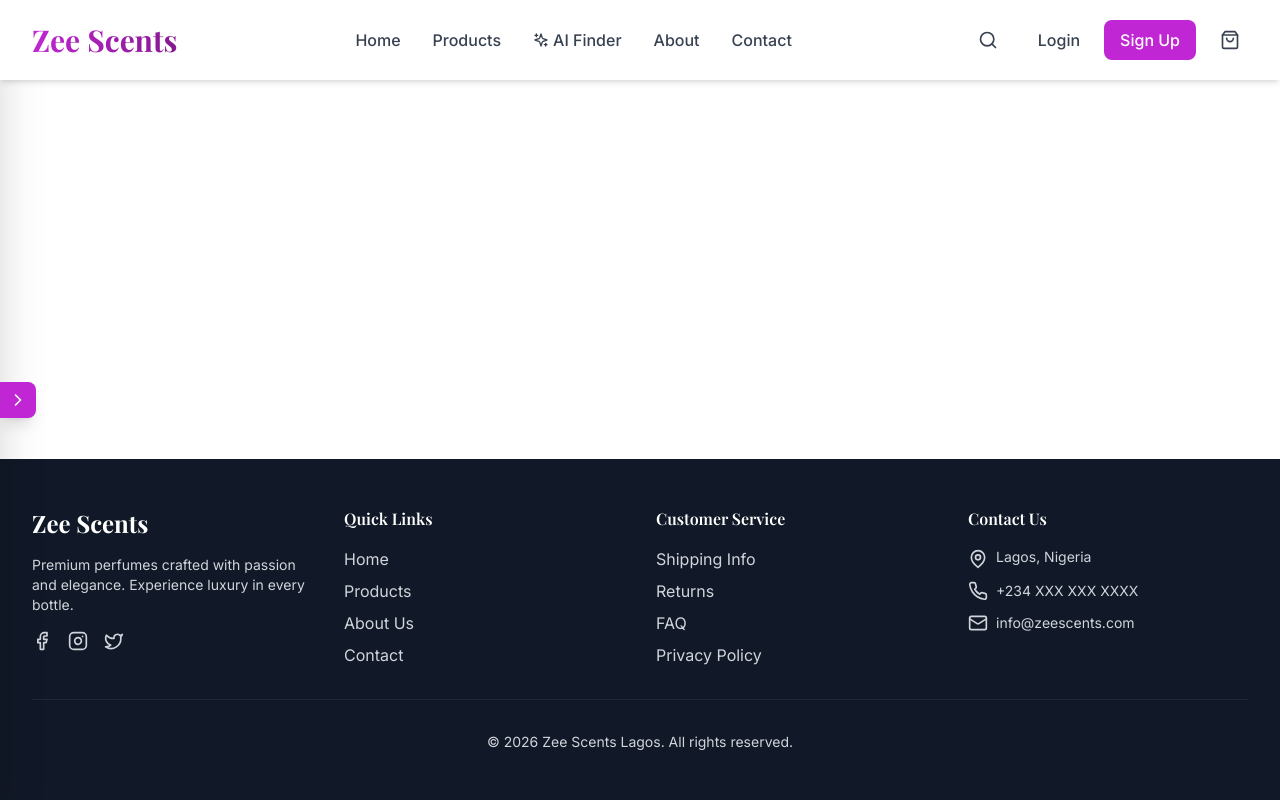
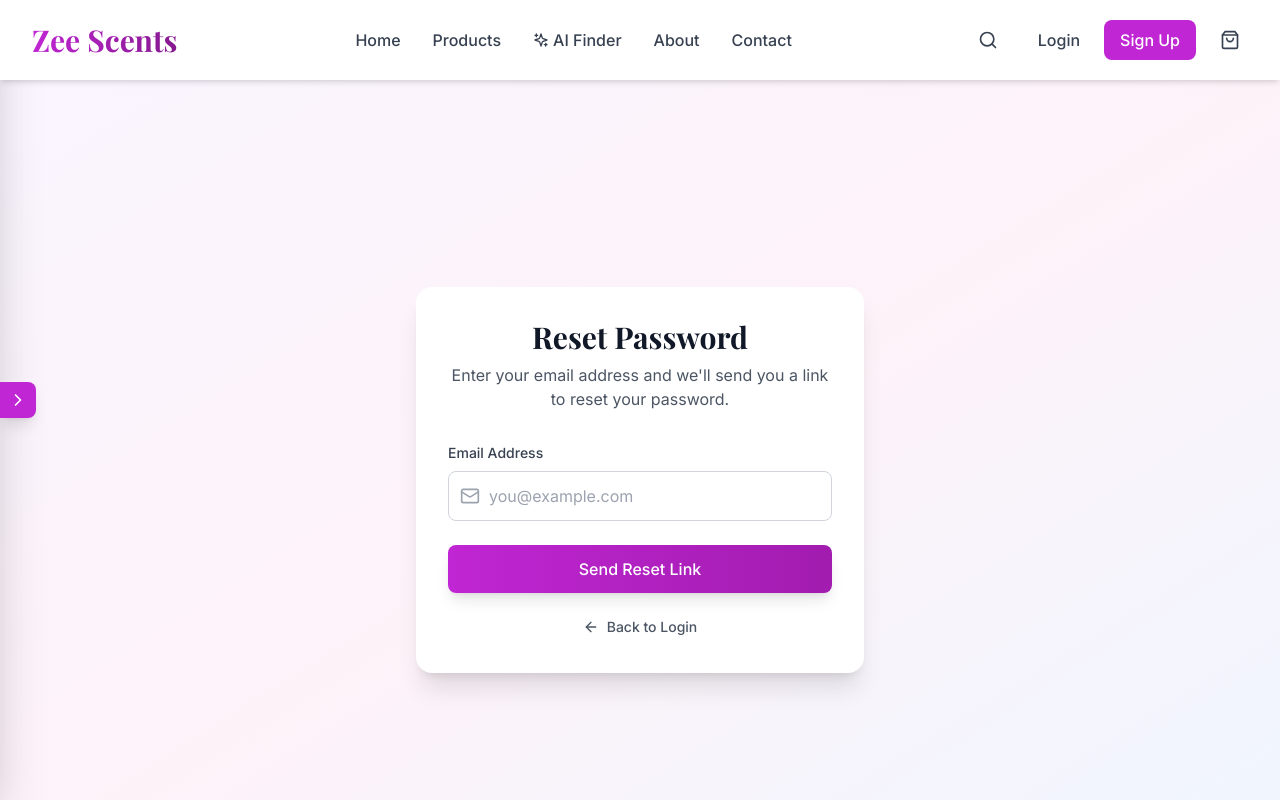
Before and after one commit to AlexD-Great/zee_scentslagos, a React (Vite) app: page /forgot-password in a window 1280 px wide. Shown: the top 800 px of the page. Built offline with nearby package versions, Linux system fonts and the light colour scheme; no server answers.

Commit message:
Forgot password logic and google auth fixed

```diff
--- a/src/App.jsx
+++ b/src/App.jsx
@@ -19,6 +19,7 @@ import Checkout from './pages/Checkout'
 import CheckoutSuccess from './pages/CheckoutSuccess'
 import Wishlist from './pages/Wishlist'
 import Dashboard from './pages/Dashboard'
+import ForgotPassword from './pages/ForgotPassword'
 
 function App() {
   return (
@@ -68,6 +69,7 @@ function App() {
             <Route path="/wishlist" element={<Wishlist />} />
             <Route path="/crypto-payment" element={<CryptoPayment />} />
             <Route path="/dashboard" element={<Dashboard />} />
+            <Route path="/forgot-password" element={<ForgotPassword />} />
           </Routes>
         </main>
         <Footer />
--- /dev/null
+++ b/src/pages/ForgotPassword.jsx
@@ -0,0 +1,96 @@
+import { useState } from 'react'
+import { Link } from 'react-router-dom'
+import { Mail, Loader, ArrowLeft } from 'lucide-react'
+import useAuthStore from '../store/useAuthStore'
+
+const ForgotPassword = () => {
+    const { forgotPassword, loading } = useAuthStore()
+    const [email, setEmail] = useState('')
+    const [submitted, setSubmitted] = useState(false)
+
+    const handleSubmit = async (e) => {
+        e.preventDefault()
+        if (!email) return
+
+        const success = await forgotPassword(email)
+        if (success) {
+            setSubmitted(true)
+        }
+    }
+
+    return (
+        <div className="min-h-screen bg-gradient-to-br from-purple-50 via-pink-50 to-blue-50 flex items-center justify-center py-12 px-4 sm:px-6 lg:px-8">
+            <div className="max-w-md w-full">
+                <div className="bg-white rounded-2xl shadow-xl p-8">
+                    <div className="text-center mb-8">
+                        <h2 className="text-3xl font-serif font-bold text-gray-900 mb-2">
+                            Reset Password
+                        </h2>
+                        <p className="text-gray-600">
+                            Enter your email address and we'll send you a link to reset your password.
+                        </p>
+                    </div>
+
+                    {!submitted ? (
+                        <form onSubmit={handleSubmit} className="space-y-6">
+                            <div>
+                                <label htmlFor="email" className="block text-sm font-medium text-gray-700 mb-2">
+                                    Email Address
+                                </label>
+                                <div className="relative">
+                                    <Mail className="absolute left-3 top-1/2 transform -translate-y-1/2 text-gray-400 w-5 h-5" />
+                                    <input
+                                        id="email"
+                                        name="email"
+                                        type="email"
+                                        required
+                                        value={email}
+                                        onChange={(e) => setEmail(e.target.value)}
+                                        className="w-full pl-10 pr-4 py-3 border border-gray-300 rounded-lg focus:ring-2 focus:ring-primary-500 focus:border-transparent"
+                                        placeholder="you@example.com"
+                                    />
+                                </div>
+                            </div>
+
+                            <button
+                                type="submit"
+                                disabled={loading}
+                                className="btn-primary w-full flex items-center justify-center disabled:opacity-50 disabled:cursor-not-allowed"
+                            >
+                                {loading ? (
+                                    <>
+                                        <Loader className="w-5 h-5 mr-2 animate-spin" />
+                                        Sending Link...
+                                    </>
+                                ) : (
+                                    'Send Reset Link'
+                                )}
+                            </button>
+                        </form>
+                    ) : (
+                        <div className="text-center space-y-4">
+                            <div className="bg-green-50 text-green-800 p-4 rounded-lg">
+                                <p>Check your email for a link to reset your password. If it doesn't appear within a few minutes, check your spam folder.</p>
+                            </div>
+                            <button
+                                onClick={() => setSubmitted(false)}
+                                className="text-primary-600 hover:text-primary-500 font-medium"
+                            >
+                                Try using a different email
+                            </button>
+                        </div>
+                    )}
+
+                    <div className="mt-6 text-center">
+                        <Link to="/login" className="inline-flex items-center text-sm font-medium text-gray-600 hover:text-gray-900">
+                            <ArrowLeft className="w-4 h-4 mr-2" />
+                            Back to Login
+                        </Link>
+                    </div>
+                </div>
+            </div>
+        </div>
+    )
+}
+
+export default ForgotPassword
--- a/src/pages/Login.jsx
+++ b/src/pages/Login.jsx
@@ -143,23 +143,31 @@ const Login = () => {
               </div>
             </div>
 
-            <div className="mt-6 grid grid-cols-2 gap-3">
+            <div className="mt-6">
               <button
                 type="button"
                 onClick={() => loginWithGoogle().then(success => success && navigate(from, { replace: true }))}
-                className="w-full inline-flex justify-center py-2 px-4 border border-gray-300 rounded-lg shadow-sm bg-white text-sm font-medium text-gray-500 hover:bg-gray-50"
+                className="w-full inline-flex justify-center items-center py-2 px-4 border border-gray-300 rounded-lg shadow-sm bg-white text-sm font-medium text-gray-700 hover:bg-gray-50 transition-colors duration-200"
               >
-                <svg className="w-5 h-5" fill="currentColor" viewBox="0 0 20 20">
-                  <path d="M10 0C4.477 0 0 4.477 0 10c0 4.991 3.657 9.128 8.438 9.879V12.89h-2.54V10h2.54V7.797c0-2.506 1.492-3.89 3.777-3.89 1.094 0 2.238.195 2.238.195v2.46h-1.26c-1.243 0-1.63.771-1.63 1.562V10h2.773l-.443 2.89h-2.33v6.989C16.343 19.128 20 14.991 20 10c0-5.523-4.477-10-10-10z" />
+                <svg className="w-5 h-5" viewBox="0 0 24 24">
+                  <path
+                    d="M22.56 12.25c0-.78-.07-1.53-.2-2.25H12v4.26h5.92c-.26 1.37-1.04 2.53-2.21 3.31v2.77h3.57c2.08-1.92 3.28-4.74 3.28-8.09z"
+                    fill="#4285F4"
+                  />
+                  <path
+                    d="M12 23c2.97 0 5.46-.98 7.28-2.66l-3.57-2.77c-.98.66-2.23 1.06-3.71 1.06-2.86 0-5.29-1.93-6.16-4.53H2.18v2.84C3.99 20.53 7.7 23 12 23z"
+                    fill="#34A853"
+                  />
+                  <path
+                    d="M5.84 14.09c-.22-.66-.35-1.36-.35-2.09s.13-1.43.35-2.09V7.07H2.18C1.43 8.55 1 10.22 1 12s.43 3.45 1.18 4.93l2.85-2.26.81-.58z"
+                    fill="#FBBC05"
+                  />
+                  <path
+                    d="M12 4.63c1.61 0 3.06.56 4.21 1.64l3.15-3.15C17.45 1.09 14.97 0 12 0 7.7 0 3.99 2.47 2.18 7.07l3.66 2.84c.87-2.6 3.3-4.53 6.16-4.53z"
+                    fill="#EA4335"
+                  />
                 </svg>
-              </button>
-              <button
-                type="button"
-                className="w-full inline-flex justify-center py-2 px-4 border border-gray-300 rounded-lg shadow-sm bg-white text-sm font-medium text-gray-500 hover:bg-gray-50"
-              >
-                <svg className="w-5 h-5" fill="currentColor" viewBox="0 0 20 20">
-                  <path d="M10 0C4.477 0 0 4.477 0 10s4.477 10 10 10 10-4.477 10-10S15.523 0 10 0zm4.5 14.5h-9v-9h9v9z" />
-                </svg>
+                <span className="ml-2">Sign in with Google</span>
               </button>
             </div>
           </div>
--- a/src/store/useAuthStore.js
+++ b/src/store/useAuthStore.js
@@ -184,12 +184,13 @@ const useAuthStore = create(
       forgotPassword: async (email) => {
         set({ loading: true, error: null })
         try {
-          await authAPI.forgotPassword(email)
+          await sendPasswordResetEmail(auth, email)
           set({ loading: false })
           toast.success('Password reset link sent to your email')
           return true
         } catch (error) {
-          const message = error.response?.data?.message || 'Request failed'
+          console.error("Forgot password error", error)
+          const message = error.message || 'Failed to send reset email'
           set({ error: message, loading: false })
           toast.error(message)
           return false
```
